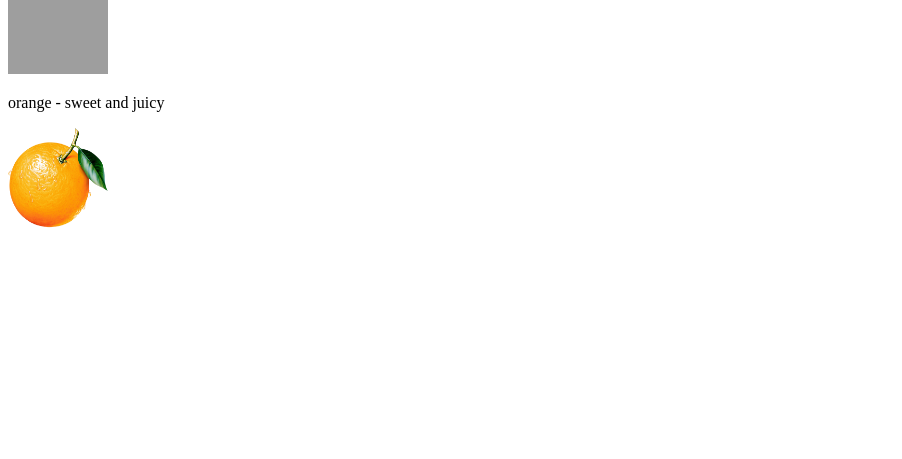
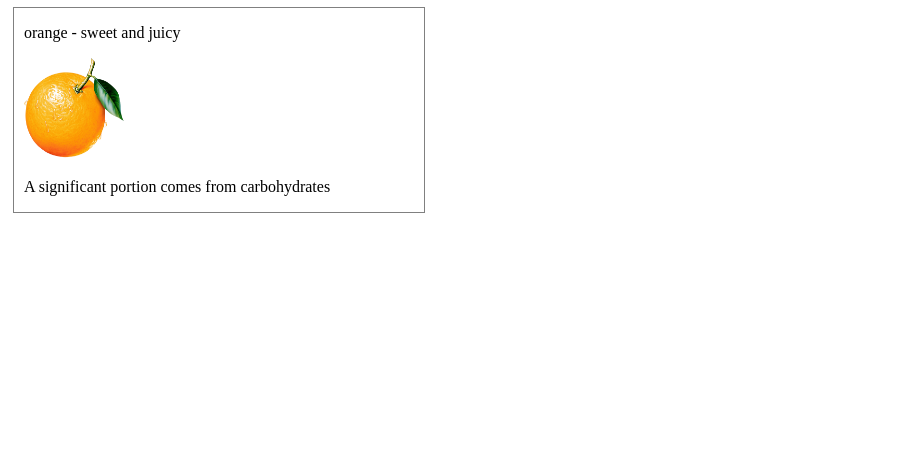
Before and after one commit to LayMui/myFirstVue, a plain HTML site: page index.html in a window 1280 px wide. Shown: the part 341-800 px from the top of the page, without its empty margins (0-902 px from the left). Drawn offline with nearby package versions, Linux system fonts and the light colour scheme; grey boxes are pictures that could not be loaded.

Commit message:
Add v directives

```diff
--- a/index.html
+++ b/index.html
@@ -3,6 +3,9 @@
     <head>
         <title>Learning Vue</title>
         <meta name='viewport' content='width=device-width, initial-scale=1'>
+        <link rel="stylesheet" href="https://use.fontawesome.com/releases/v5.7.2/css/all.css">
+        <link rel="stylesheet" type="text/css" href="styles.css">
+
     </head>
     <body>
         <div id="the_food_app">
@@ -11,6 +14,11 @@
             <div class="food-item" v-for="food in foods" :key="food.name">
                 <p>{{food.name}} - {{food.description}}</p>
                 <img v-bind:src="food.src" width="100" height="100">
+
+                <p v-if="food.percent_carbs >= 80">This food is mostly made up of carbohydrates</p>
+                <p v-else-if="food.percent_carbs >= 40 && food.percent_carbs < 80">A significant portion comes from carbohydrates</p>
+                <p v-else>This food is not a significant source of carbohydrates</p>
+
             </div>
 
 
--- a/main.js
+++ b/main.js
@@ -4,9 +4,9 @@
         title: 'The food App',
         subtitle: 'This app is about food!',
         foods: [
-            { name: 'apple', description: 'red and crunchy', src: 'images/apple.png'},
-            { name: 'banana', description: 'yellow and soft', src: 'images/banana.png'},
-            { name: 'orange', description: 'sweet and juicy', src: 'images/orange.png'},
+            { name: 'apple', description: 'red and crunchy', src: 'images/apple.png', percent_carbs: 96, is_fav:false},
+            { name: 'banana', description: 'yellow and soft', src: 'images/banana.png', percent_carbs: 93, is_fav:true},
+            { name: 'orange', description: 'sweet and juicy', src: 'images/orange.png', percent_carbs: 53, is_fav:true},
 
         ]
     }
--- /dev/null
+++ b/styles.css
@@ -0,0 +1,12 @@
+.food-item {
+    border: 1px solid grey;
+    min-width: 400px;
+    display: inline-block;
+    margin: 5px;
+    padding-left:10px;
+}
+
+.more-button {
+    display: block;
+
+}
```
Also changed, not shown: 1 other file.
